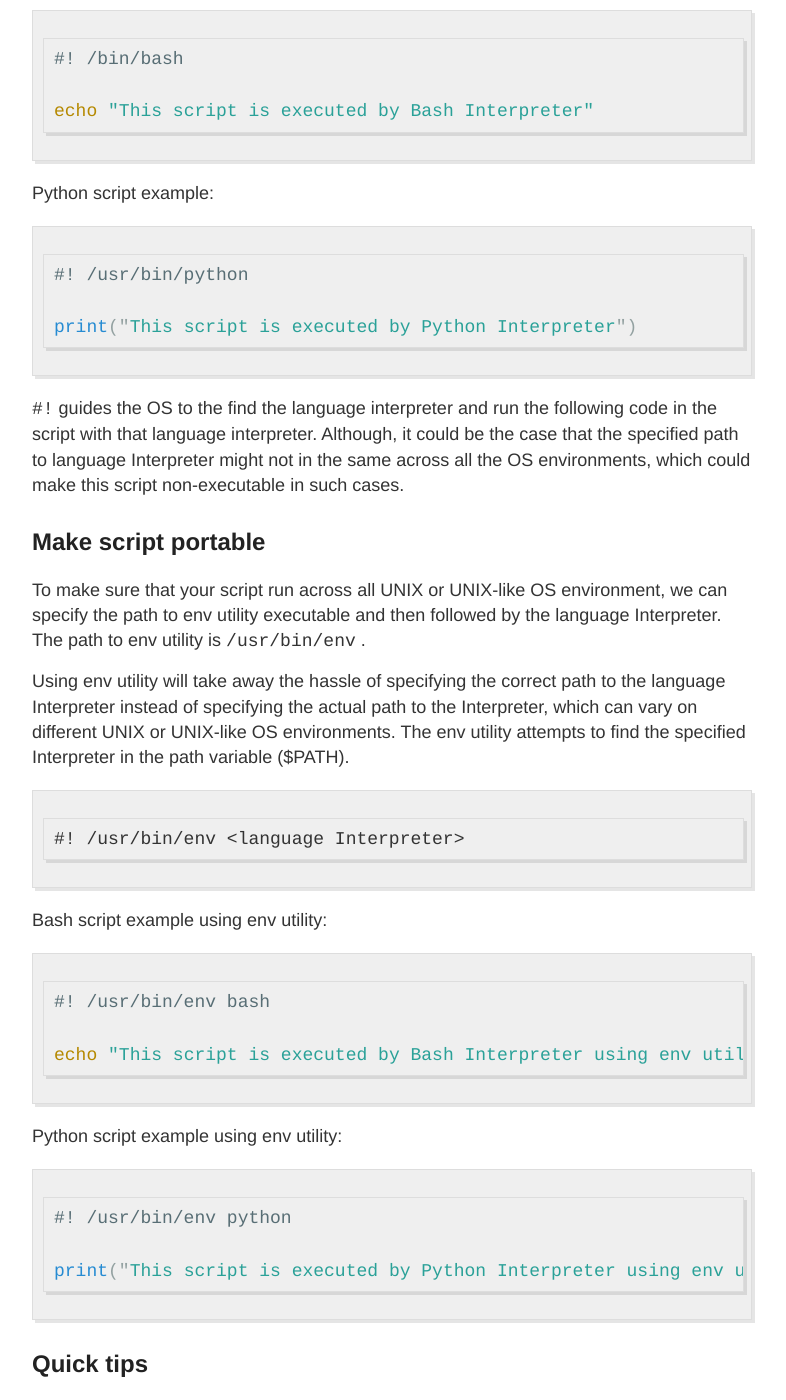
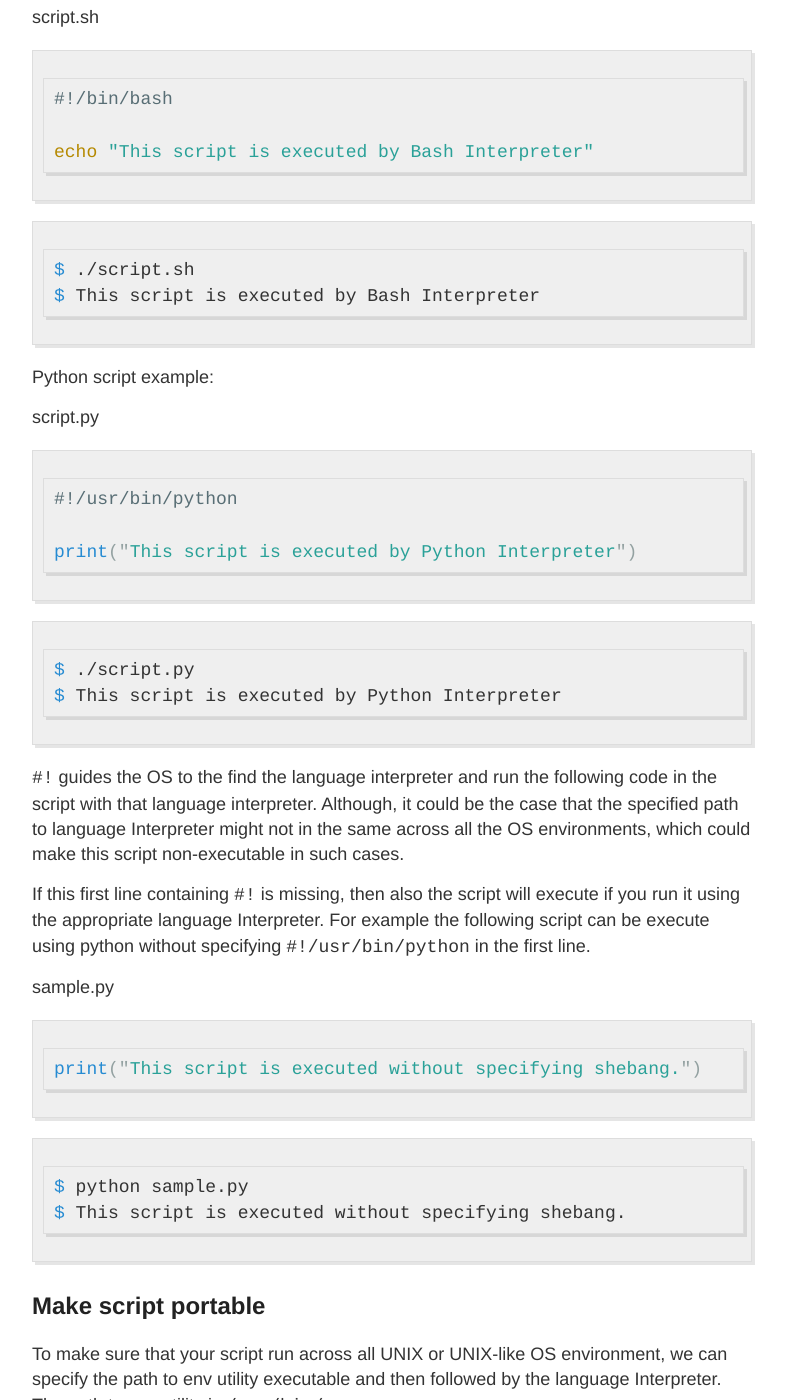
Before and after one commit to mayanksingh0895/mayanksingh0895.github.io, a Jekyll site: the page built from _posts/2020-8-15-Shebang.md, in a window 1280 px wide and 1400 px high, scrolled down 477 px. Shown: the whole window, without its empty margins (248-1034 px from the left). Built offline with Jekyll 4.4.1, drawn with Linux system fonts in a browser that asks for light colours; some of the changed text lies outside the part shown.

Commit message:
Made correct in shebang blog
Added output section as well as added content for not specifying the shebang

````diff
--- a/_posts/2020-8-15-Shebang.md
+++ b/_posts/2020-8-15-Shebang.md
@@ -3,27 +3,53 @@
 title: Shebang (#!)
 ---
 
-If you are new to scripting or OS, and ever wondered the first line in every UNIX or UNIX-like OS script represents. This is referred to as shebang or bang `#!` and it starts with a number symbol (#) with an exclamation mark (!) and then followed by Interpreter.
+If you are new to scripting or OS, and ever wondered the first line in most UNIX or UNIX-like OS script represents. This is referred to as shebang or bang `#!` and it starts with a number symbol (#) with an exclamation mark (!) and then followed by Interpreter.
 
 ```
 #! <absolute path to Interpreter>
 ```
 
 Bash script example:
+
+script.sh
 ```bash
-#! /bin/bash
+#!/bin/bash
 
 echo "This script is executed by Bash Interpreter"
 ```
 
+```bash
+$ ./script.sh
+$ This script is executed by Bash Interpreter
+```
+
 Python script example:
+
+script.py
 ```python
-#! /usr/bin/python
+#!/usr/bin/python
 
 print("This script is executed by Python Interpreter")
 ```
 
+```bash
+$ ./script.py
+$ This script is executed by Python Interpreter
+```
+
 `#!` guides the OS to the find the language interpreter and run the following code in the script with that language interpreter. Although, it could be the case that the specified path to language Interpreter might not in the same across all the OS environments, which could make this script non-executable in such cases.
+
+If this first line containing `#!` is missing, then also the script will execute if you run it using the appropriate language Interpreter. For example the following script can be execute using python without specifying `#!/usr/bin/python` in the first line.
+
+sample.py
+```python
+print("This script is executed without specifying shebang.")
+```
+
+```bash
+$ python sample.py
+$ This script is executed without specifying shebang.
+```
 
 ## Make script portable
 To make sure that your script run across all UNIX or UNIX-like OS environment, we can specify the path to env utility executable and then followed by the language Interpreter. The path to env utility is `/usr/bin/env` .
@@ -31,21 +57,35 @@
 Using env utility will take away the hassle of specifying the correct path to the language Interpreter instead of specifying the actual path to the Interpreter, which can vary on different UNIX or UNIX-like OS environments. The env utility attempts to find the specified  Interpreter in the path variable ($PATH).
 
 ```
-#! /usr/bin/env <language Interpreter>
+#!/usr/bin/env <language Interpreter>
 ```
 
 Bash script example using env utility:
+
+withenv.sh
 ```bash
-#! /usr/bin/env bash
+#!/usr/bin/env bash
 
 echo "This script is executed by Bash Interpreter using env utility"
 ```
 
+```bash
+$ ./withenv.sh
+$ This script is executed by Bash Interpreter using env utility
+```
+
 Python script example using env utility:
+
+withenv.py
 ```python
-#! /usr/bin/env python
+#!/usr/bin/env python
 
 print("This script is executed by Python Interpreter using env utility")
+```
+
+```bash
+$ ./withenv.py
+$ This script is executed by Python Interpreter using env utility
 ```
 
 ## Quick tips
````
